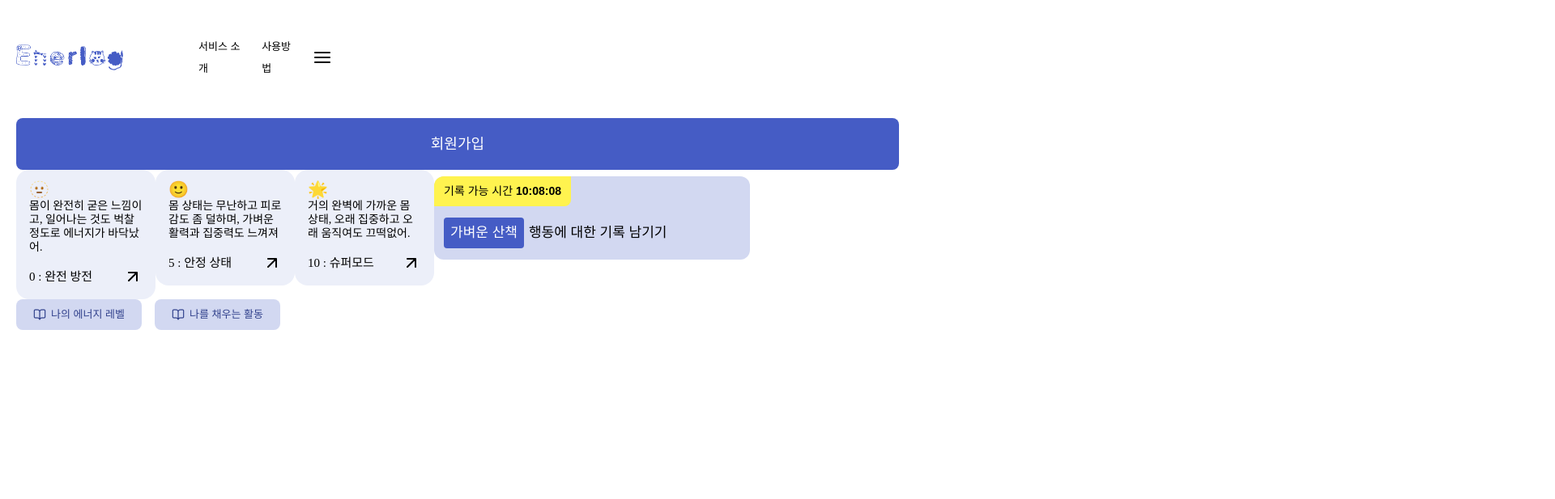
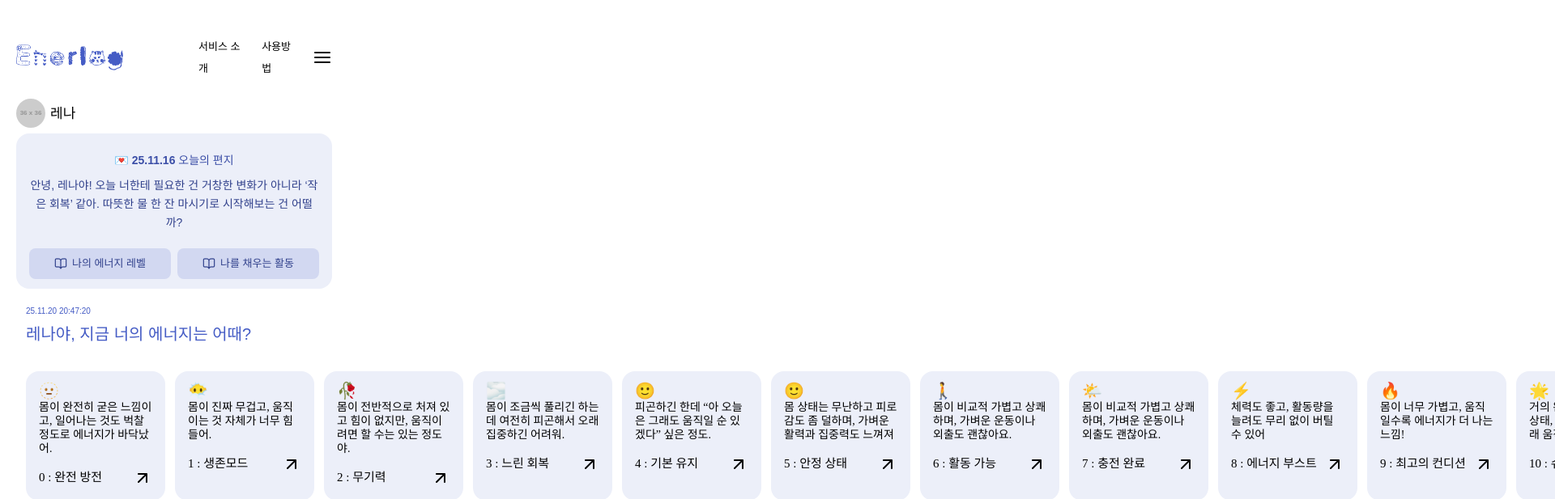
Before and after one commit to songye38/Enerlog, a React app in the folder frontend/: page / in a window 1280 px wide. Shown: the top 617 px of the page at 81% size, 1920 px wide, since content can reach past the window. Built offline with nearby package versions, Linux system fonts and the light colour scheme; the HTML template or start-up script is replaced by a standard one.

Commit message:
ADD 프로필 섹션, 편지 섹션 , 에너지 레벨 섹션 추가

```diff
--- /dev/null
+++ b/frontend/src/ccomponents/LeterSection.tsx
@@ -0,0 +1,97 @@
+import { useNavigate } from "react-router-dom";
+import SecondaryBtn from "../components/Button/SecondaryBtn";
+
+
+interface LetterSectionProps {
+    date: string;         // ex: "25.11.16"
+    title: string;        // ex: "오늘의 편지"
+    content: string;      // 편지 내용
+
+}
+
+export default function LetterSection({
+    date,
+    title,
+    content,
+}: LetterSectionProps) {
+
+    const navigate = useNavigate();
+    return (
+        <div
+            style={{
+                width: 390,
+                paddingTop: 20,
+                paddingBottom: 12,
+                paddingLeft: 16,
+                paddingRight: 16,
+                background: "#ECEFF9",
+                borderRadius: 16,
+                flexDirection: "column",
+                justifyContent: "flex-start",
+                alignItems: "center",
+                gap: 20,
+                display: "inline-flex",
+            }}
+        >
+            {/* 편지 제목 + 내용 */}
+            <div
+                style={{
+                    flexDirection: "column",
+                    justifyContent: "flex-start",
+                    alignItems: "center",
+                    gap: 6,
+                    display: "flex",
+                }}
+            >
+                <div
+                    style={{
+                        color: "#3B4EA7",
+                        fontSize: 14,
+                        fontFamily: "Pretendard, sans-serif",
+                        fontWeight: 600,
+                        lineHeight: '27px',
+                        wordWrap: "break-word",
+                    }}
+                >
+                    💌 {date} {title}
+                </div>
+                <div
+                    style={{
+                        width: 'auto',
+                        textAlign: "center",
+                        color: "#31418C",
+                        fontSize: 14,
+                        fontFamily: "Pretendard, sans-serif",
+                        fontWeight: 400,
+                        lineHeight: '23px',
+                        wordWrap: "break-word",
+                    }}
+                    dangerouslySetInnerHTML={{ __html: content }}
+                />
+            </div>
+
+            {/* 버튼 영역 */}
+            <div
+                style={{
+                    alignSelf: "stretch",
+                    justifyContent: "flex-start",
+                    alignItems: "flex-start",
+                    gap: 8,
+                    display: "inline-flex",
+                }}
+            >
+                {/* 나의 에너지 레벨 페이지로 이동 */}
+                <SecondaryBtn
+                    label="나의 에너지 레벨"
+                    onClick={() => navigate('/energy')}
+                />
+
+                {/* 나를 채우는 활동 페이지로 이동 */}
+                <SecondaryBtn
+                    label="나를 채우는 활동"
+                    onClick={() => navigate('/acts')}
+                />
+            </div>
+        </div>
+    );
+}
--- /dev/null
+++ b/frontend/src/ccomponents/MainProfileSection.tsx
@@ -0,0 +1,55 @@
+import BellIcon from "/icons/20X20/bell.png";
+
+interface MainProfileSectionProps {
+  name: string;
+  imageUrl: string;
+}
+
+export default function MainProfileSection({ name, imageUrl }: MainProfileSectionProps) {
+  return (
+    <div
+      style={{
+        width: '100%',
+        height:'auto',
+        justifyContent: "flex-start",
+        alignItems: "center",
+        gap: 6,
+        display: "inline-flex",
+      }}
+    >
+      {/* 프로필 사진 + 이름 */}
+      <div
+        style={{
+          justifyContent: "flex-start",
+          alignItems: "center",
+          gap: 6,
+          display: "flex",
+        }}
+      >
+        <img
+          style={{ width: 36, height: 36, borderRadius: 9999 }}
+          src={imageUrl}
+          alt={`${name} 프로필 사진`}
+        />
+        <div
+          style={{
+            color: "black",
+            fontSize: 17,
+            fontFamily: "Pretendard, sans-serif",
+            fontWeight: 500,
+            lineHeight: '27px',
+            wordWrap: "break-word",
+          }}
+        >
+          {name}
+        </div>
+      </div>
+
+      {/* 가운데 여백 */}
+      <div style={{ flex: "1 1 0", height: 16 }} />
+
+      {/* 상태 아이콘 */}
+       <img src={BellIcon} alt="알림 아이콘" style={{ width: 20, height: 20 }} />
+    </div>
+  );
+}
--- /dev/null
+++ b/frontend/src/ccomponents/TodayEnergySection.tsx
@@ -0,0 +1,75 @@
+import { ENERGY_LEVELS } from "../types/EnergyLevel"; // Record<EnergyLevel, EnergyLevelInfo>
+import EnergySelectorBtn from "../components/Button/EnergySelectorBtn";
+
+interface TodayEnergySectionProps {
+  dateTime: string;
+  message: string;
+}
+
+export default function TodayEnergySection({ dateTime, message }: TodayEnergySectionProps) {
+  return (
+    <div style={{width:'100wv'}}>
+      {/* 제목 부분 */}
+      <div
+        style={{
+          width: "100%",
+          paddingTop: 20,
+          paddingBottom: 12,
+          paddingLeft: 12,
+          flexDirection: "column",
+          justifyContent: "center",
+          alignItems: "flex-start",
+          display: "inline-flex",
+          boxSizing: "border-box",
+        }}
+      >
+        {/* 날짜/시간 */}
+        <div
+          style={{
+            color: "#455CC5",
+            fontSize: 10,
+            fontFamily: "WAGURI, sans-serif",
+            fontWeight: 400,
+            wordWrap: "break-word",
+          }}
+        >
+          {dateTime}
+        </div>
+
+        {/* 메시지 */}
+        <div
+          style={{
+            color: "#455CC5",
+            fontSize: 20,
+            fontFamily: "WAGURI, sans-serif",
+            fontWeight: 400,
+            lineHeight: "43px",
+            wordWrap: "break-word",
+          }}
+        >
+          {message}
+        </div>
+      </div>
+
+      {/* 가로 스크롤 가능한 버튼 리스트 */}
+      <div
+        style={{
+          display: "flex",
+          flexDirection: "row",
+          gap: 12,
+          overflowX: "auto",
+          padding: "12px",
+          width: "100%",
+          boxSizing: "border-box",
+          scrollbarWidth: "none", // Firefox
+        }}
+      >
+        {Object.values(ENERGY_LEVELS).map((level) => (
+          <div key={level.title} style={{ flex: "0 0 auto" }}>
+            <EnergySelectorBtn data={level} />
+          </div>
+        ))}
+      </div>
+    </div>
+  );
+}
--- a/frontend/src/components/Button/EnergySelectorBtn.tsx
+++ b/frontend/src/components/Button/EnergySelectorBtn.tsx
@@ -13,7 +13,7 @@ export default function EnergySelectorBtn({ data }: EnergySelectorBtnProps) {
     <div
       style={{
         width: 172,
-        height: 'auto',
+        height: '100%',
         padding: 16,
         background: COLORS.primary[50],
         borderRadius: 16,
--- a/frontend/src/components/Button/SecondaryBtn.tsx
+++ b/frontend/src/components/Button/SecondaryBtn.tsx
@@ -10,6 +10,7 @@ export default function SecondaryBtn({ label, onClick }: SecondaryBtnProps) {
   return (
     <div
       style={{
+        width:'100%',
         alignSelf: 'stretch',
         padding: '9px 21px',
         background: '#D2D8F1',
--- a/frontend/src/components/Common/Header.tsx
+++ b/frontend/src/components/Common/Header.tsx
@@ -2,10 +2,12 @@ import { useState, useRef, useEffect } from "react";
 import menuIcon from "/icons/24X24/menu.png";
 import HomeMenu from "../Menu/HomeMenu";
 import LogoIcon from "/common/logo.png"
+import { useNavigate } from "react-router-dom";
 
 export default function Header() {
     const [menuOpen, setMenuOpen] = useState(false);
     const menuRef = useRef<HTMLDivElement>(null);
+    const navigate = useNavigate();
 
     // 메뉴 외부 클릭 시 닫기
     useEffect(() => {
@@ -40,7 +42,12 @@ export default function Header() {
                 }}
             >
                 {/* 로고 */}
-                <img src={LogoIcon} alt="로고" style={{width:132}} />
+                <img
+                    src={LogoIcon}
+                    alt="로고"
+                    style={{ width: 132, cursor: "pointer" }}
+                    onClick={() => navigate("/")}  // 클릭 시 메인페이지로 이동
+                />
 
 
                 {/* 메뉴 영역 */}
--- a/frontend/src/pages/HomePage.tsx
+++ b/frontend/src/pages/HomePage.tsx
@@ -1,15 +1,12 @@
 import MainBtn from "../components/Button/MainBtn";
-import { ENERGY_LEVELS } from "../types/EnergyLevel"; // 실제 값
-import EnergySelectorBtn from "../components/Button/EnergySelectorBtn";
 import type { ActivityFeed } from "../types/ActivityFeed";
 import ActRecordBtn from "../components/Button/ActRecordBtn";
-import { useNavigate } from 'react-router-dom';
-import SecondaryBtn from "../components/Button/SecondaryBtn";
+import MainProfileSection from "../ccomponents/MainProfileSection";
+import LetterSection from "../ccomponents/LeterSection";
+import TodayEnergySection from "../ccomponents/TodayEnergySection";
 
 
 const HomePage = () => {
-
-    const navigate = useNavigate();
 
     const activity: ActivityFeed = {
         level: 3,
@@ -22,30 +19,25 @@ const HomePage = () => {
     };
     return (
         <div>
-            메인페이지
+            <MainProfileSection
+                name="레나"
+                imageUrl="https://placehold.co/36x36"
+            />
 
-            <MainBtn>회원가입</MainBtn>
+            <LetterSection
+                date="25.11.16"
+                title="오늘의 편지"
+                content="안녕, 레나야! 오늘 너한테 필요한 건 거창한 변화가 아니라 ‘작은 회복’ 같아. 따뜻한 물 한 잔 마시기로 시작해보는 건 어떨까?"
+            />
 
-            {/* EnergySelectorBtn에 실제 데이터 넘기기 */}
-            <EnergySelectorBtn data={ENERGY_LEVELS[0]} />
-            <EnergySelectorBtn data={ENERGY_LEVELS[5]} />
-            <EnergySelectorBtn data={ENERGY_LEVELS[10]} />
+            <TodayEnergySection
+                dateTime="25.11.20 20:47:20"
+                message="레나야, 지금 너의 에너지는 어때?"
+            />
 
             <ActRecordBtn activity={activity} serverTime="10:08:08" />
 
-            <div style={{ display: 'flex', gap: 16 }}>
-                {/* 나의 에너지 레벨 페이지로 이동 */}
-                <SecondaryBtn
-                    label="나의 에너지 레벨"
-                    onClick={() => navigate('/energy')}
-                />
-
-                {/* 나를 채우는 활동 페이지로 이동 */}
-                <SecondaryBtn
-                    label="나를 채우는 활동"
-                    onClick={() => navigate('/acts')}
-                />
-            </div>
+            <MainBtn>회원가입</MainBtn>
         </div>
     );
 };
```
